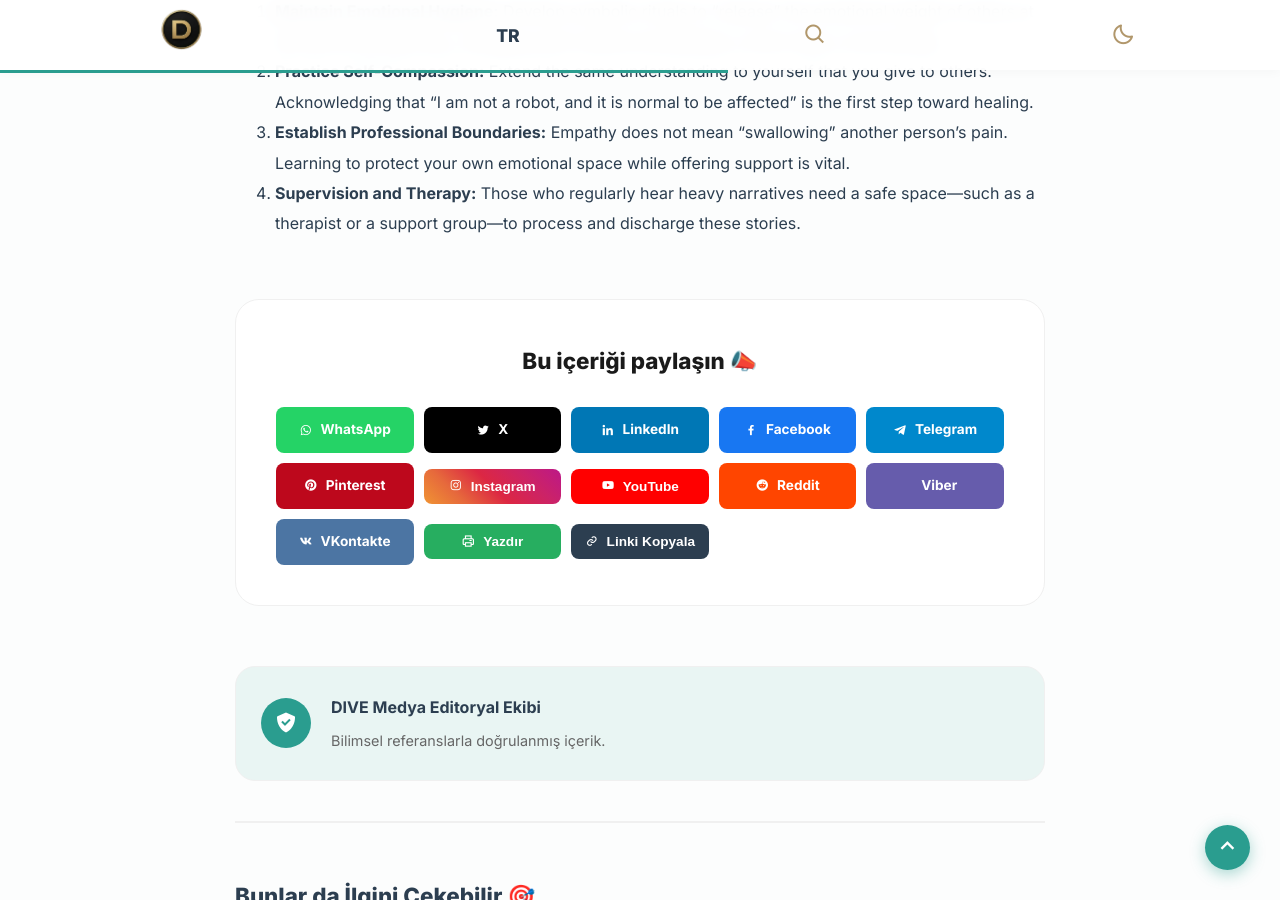
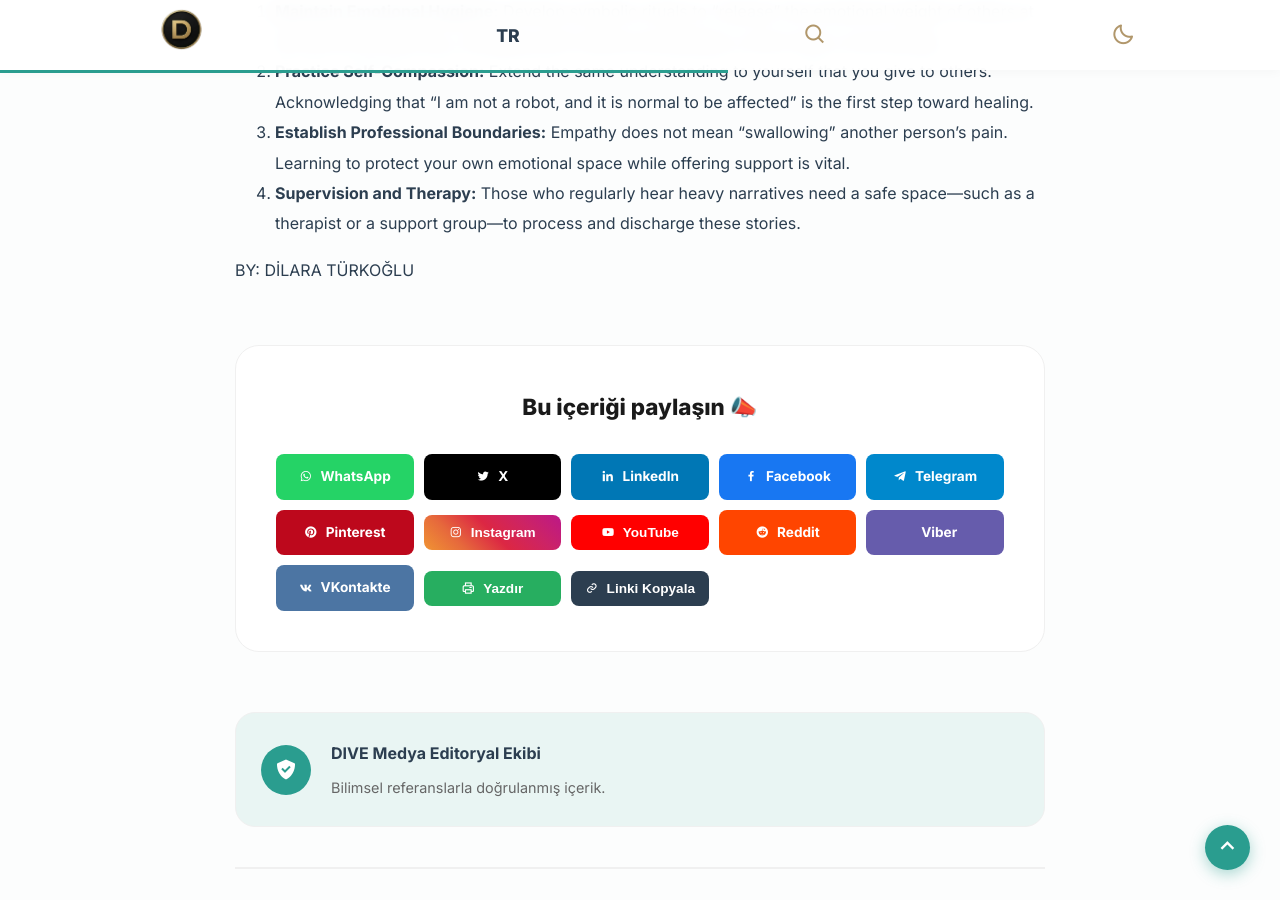
Before and after one commit to EKTHOLDING/dive, a Jekyll site: the page built from en/_posts/2026-04-09-compassion-fatigue-secondary-traumatic-stress-burnout-syndrome-psychological-resilience-self-compassion-mental-health-for-caregivers.md, in a window 1280 px wide and 900 px high, scrolled down 1582 px. Built offline with Jekyll 4.4.1, drawn with Linux system fonts in a browser that asks for light colours.

Commit message:
Update 🇬🇧 İngilizce Yazı Ekle “2026-04-09-compassion-fatigue-secondary-traumatic-stress-burnout-syndrome-psychological-resilience-self-compassion-mental-health-for-caregivers”

```diff
--- a/en/_posts/2026-04-09-compassion-fatigue-secondary-traumatic-stress-burnout-syndrome-psychological-resilience-self-compassion-mental-health-for-caregivers.md
+++ b/en/_posts/2026-04-09-compassion-fatigue-secondary-traumatic-stress-burnout-syndrome-psychological-resilience-self-compassion-mental-health-for-caregivers.md
@@ -33,3 +33,5 @@ The solution to these conditions is not to stop helping, but rather to increase
 2. **Practice Self-Compassion:** Extend the same understanding to yourself that you give to others. Acknowledging that "I am not a robot, and it is normal to be affected" is the first step toward healing.
 3. **Establish Professional Boundaries:** Empathy does not mean "swallowing" another person's pain. Learning to protect your own emotional space while offering support is vital.
 4. **Supervision and Therapy:** Those who regularly hear heavy narratives need a safe space—such as a therapist or a support group—to process and discharge these stories.
+
+BY: DİLARA TÜRKOĞLU
```
